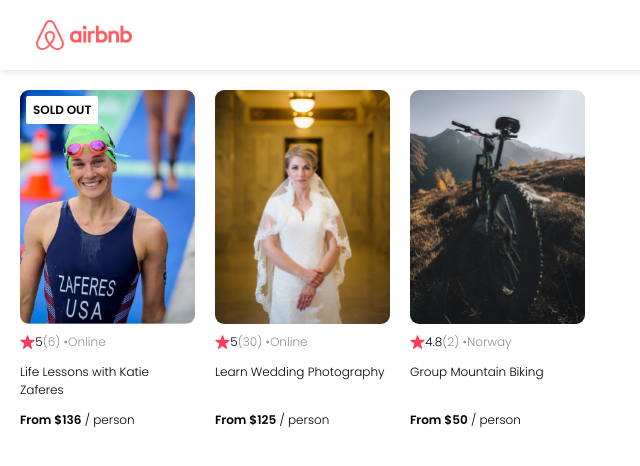
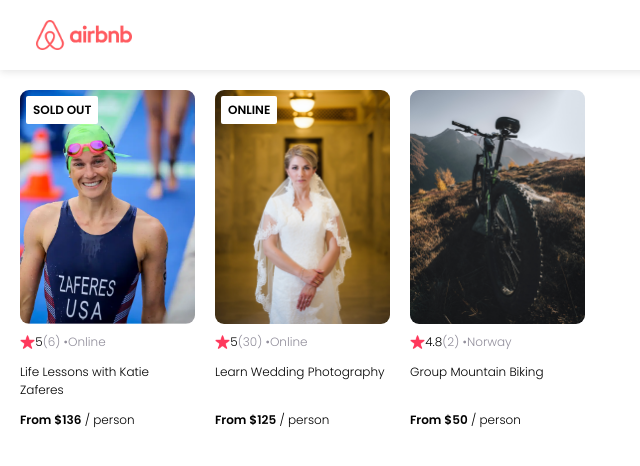
Before and after one commit to godkinja/ReactLearning, a React (Vite) app in the folder Learning/AirBnB_Clone/: page / in a window 1280 px wide. Shown: the top 466 px of the page, without its empty margins (0-640 px from the left). Built offline with nearby package versions, Linux system fonts and the light colour scheme.

Commit message:
Online/SoldOut verification

```diff
--- a/Learning/AirBnB_Clone/src/components/Card.jsx
+++ b/Learning/AirBnB_Clone/src/components/Card.jsx
@@ -4,11 +4,23 @@
 
     const { image, rating, reviewCount, country, title, price, openSpots } = props
 
+    let badgeText
+
+    if (openSpots === 0) {
+
+        badgeText = "SOLD OUT"
+
+    } else if (country === "Online") {
+
+        badgeText = "ONLINE"
+
+    }
+
     return (
 
         <div className="card">
 
-            {openSpots === 0 && <div className="card--badge">SOLD OUT</div>}
+            {badgeText && <div className="card--badge">{badgeText}</div>}
 
             <img src={image} className="card--image" />
 
```
